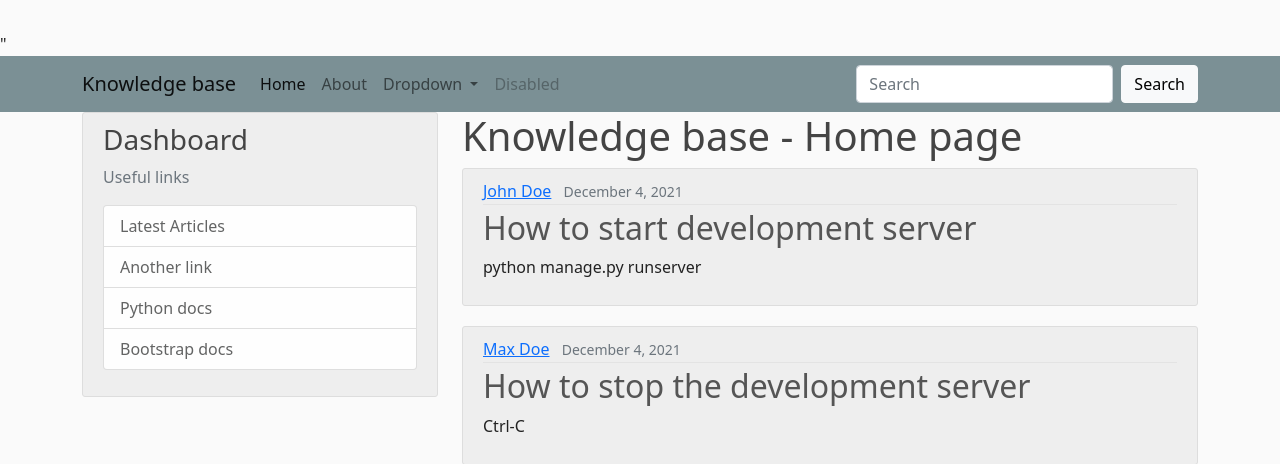
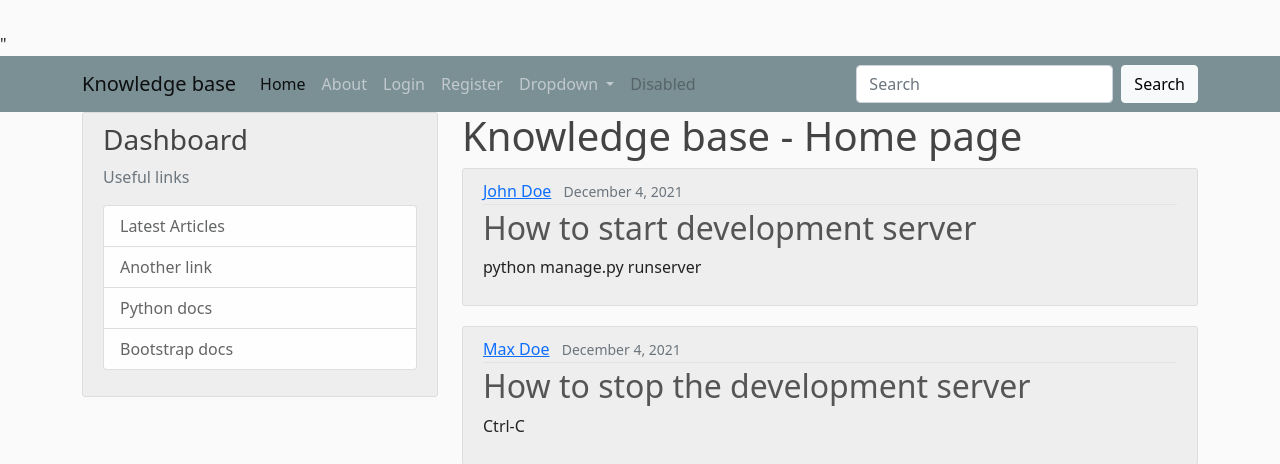
Before and after one commit to silviumartinescu/pydev, a Django app: page / in a window 1280 px wide. Shown: the top 464 px of the page. Run offline with Django 4.2, Linux system fonts and the light colour scheme; some libraries are stand-ins or nearby versions.

Commit message:
Add bootstrap meta-tags

```diff
--- a/kb/templates/kb/base.html
+++ b/kb/templates/kb/base.html
@@ -3,6 +3,10 @@
 <html>
 
 <head>
+    <!-- Required meta tags -->
+    <meta charset="utf-8">
+    <meta name="viewport" content="width=device-width, initial-scale=1">
+
     <link href="https://cdn.jsdelivr.net/npm/bootstrap@5.1.3/dist/css/bootstrap.min.css" rel="stylesheet" integrity="sha384-1BmE4kWBq78iYhFldvKuhfTAU6auU8tT94WrHftjDbrCEXSU1oBoqyl2QvZ6jIW3" crossorigin="anonymous">
     <link rel="stylesheet" type="text/css" href="{% static 'kb/main.css' %}"/>"
     {% if title %}
@@ -13,7 +17,7 @@
 </head>
 
 <body>
-    <header>
+    <header class="site-header">
         <nav class="navbar navbar-expand-lg navbar-light bg-darkgrey">
             <div class="container">
               <a class="navbar-brand" href="#">Knowledge base</a>
@@ -26,7 +30,13 @@
                     <a class="nav-link active" aria-current="page" href="/">Home</a>
                   </li>
                   <li class="nav-item">
-                    <a class="nav-link" href="#">About</a>
+                    <a class="nav-link" href="/about/">About</a>
+                  </li>
+                  <li class="nav-item">
+                    <a class="nav-link" href="#">Login</a>
+                  </li>
+                  <li class="nav-item">
+                    <a class="nav-link" href="#">Register</a>
                   </li>
                   <li class="nav-item dropdown">
                     <a class="nav-link dropdown-toggle" href="#" id="navbarDropdown" role="button" data-bs-toggle="dropdown" aria-expanded="false">
```
